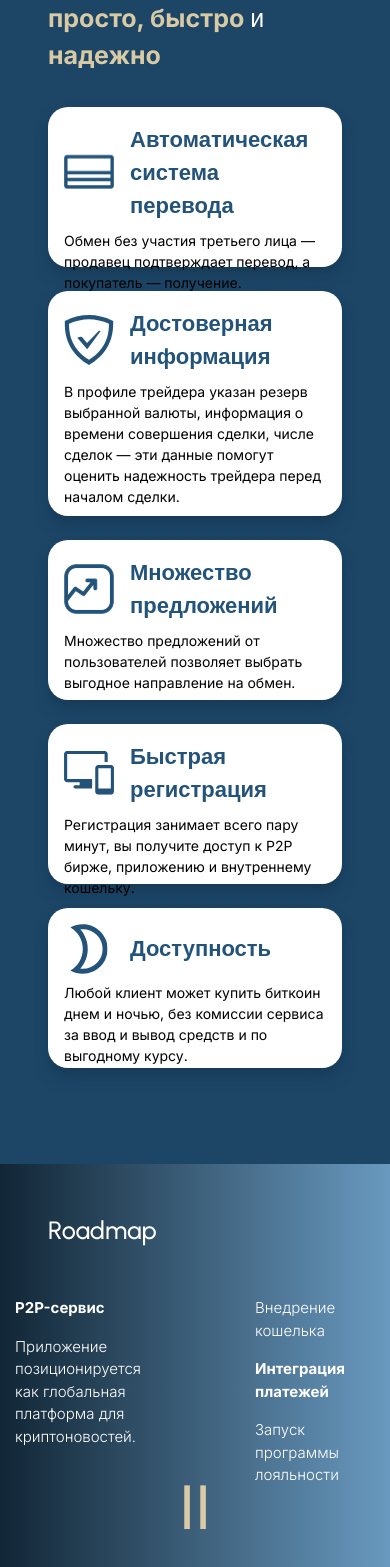
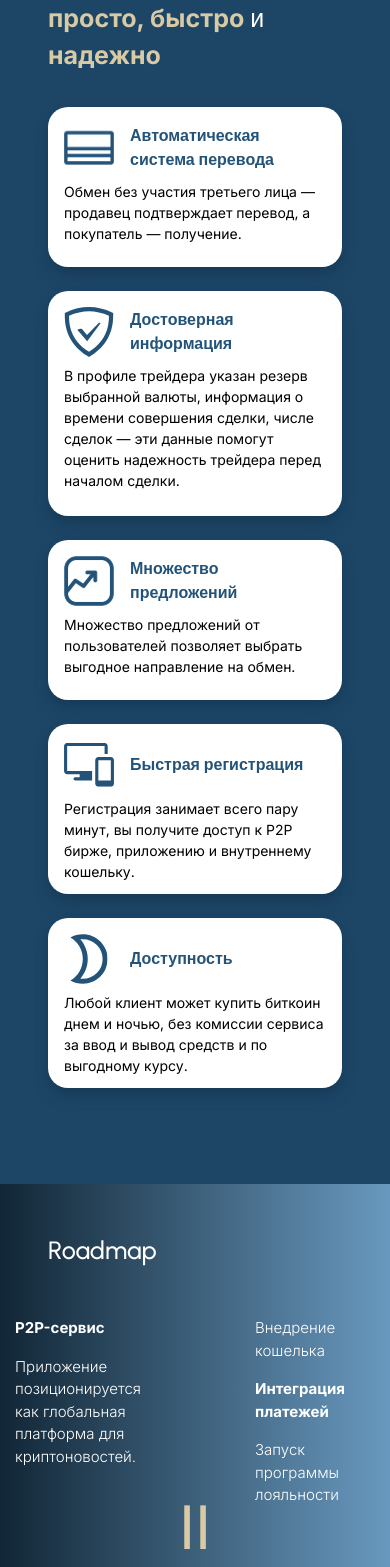
Before and after one commit to ozmitelll/mv-front, a React (Create React App) app: page / in a window 390 px wide. Shown: the part 900-2467 px from the top of the page. Built offline with nearby package versions, Linux system fonts and the light colour scheme.

Commit message:
navigation

```diff
--- a/src/App.js
+++ b/src/App.js
@@ -18,7 +18,7 @@ function App() {
                     <Route path={'/terms'} component={TermsOfService}/>
                     <Route path={'/kyc-aml'} component={AntiLauderingPolicy}/>
                     <Route path={'/risks'} component={RiskWarning}/>
-                    <Route path={'/'} component={Landing}/>
+                    <Route path={'/'} exact component={Landing}/>
                 </Switch>
             </Router>
         </div>
--- a/src/components/Footer.jsx
+++ b/src/components/Footer.jsx
@@ -7,8 +7,13 @@ import HeaderIcon from '../assets/icons/icon.svg';
 import AppStoreMob from '../assets/icons/SVGAPPSTORE.png'
 import GooglePlayMob from '../assets/icons/SVGGOOGLEPLAY.png'
 import ApkMob from '../assets/icons/SVGAPK.png'
+import {useHistory} from "react-router-dom";
 
 const Footer = () => {
+    const history = useHistory()
+    const handleNavigate = (to) => {
+        history.push(to)
+    }
     return (
         <div
             className={'w-screen flex flex-col justify-center lg:items-center items-start xl:px-36 lg:px-16 px-12 text-white gap-4 pt-12 pb-4'}>
@@ -35,11 +40,11 @@ const Footer = () => {
                     </div>
                     <div
                         className={'lg:grid flex flex-col grid-rows-2 grid-cols-6 gap-4 font-extralight font-inter w-full'}>
-                        <p className={' text-left w-full col-span-2 hover:underline cursor-pointer'} onClick={()=>window.location.replace('/policy')}>Политика конфиденциальности</p>
-                        <p className={' text-left w-full col-span-2 hover:underline cursor-pointer'} onClick={() => window.location.replace('/terms')}>Правила пользования сервисом</p>
-                        <p className={' text-left w-full col-span-2 hover:underline cursor-pointer'} onClick={() => window.location.replace('/risks')}>Предупреждение о рисках</p>
+                        <p className={' text-left w-full col-span-2 hover:underline cursor-pointer'} onClick={()=>handleNavigate('/policy')}>Политика конфиденциальности</p>
+                        <p className={' text-left w-full col-span-2 hover:underline cursor-pointer'} onClick={() => handleNavigate('/terms')}>Правила пользования сервисом</p>
+                        <p className={' text-left w-full col-span-2 hover:underline cursor-pointer'} onClick={() => handleNavigate('/risks')}>Предупреждение о рисках</p>
                         <div className={'flex flex-col gap-4 lg:gap-0 lg:flex-row row-start-2 col-span-3 '}>
-                            <p className={' text-left w-full hover:underline cursor-pointer'} onClick={() => window.location.replace('/kyc-aml')}>KYC и AML</p>
+                            <p className={' text-left w-full hover:underline cursor-pointer'} onClick={() => handleNavigate('/kyc-aml')}>KYC и AML</p>
                             <p className={' text-left w-full hover:underline cursor-pointer'}>Bug bounty</p>
                             <p className={' text-left w-full hover:underline cursor-pointer'}>Cookies</p>
                         </div>
--- a/src/pages/FaqBlock.jsx
+++ b/src/pages/FaqBlock.jsx
@@ -1,7 +1,7 @@
 import { useState } from "react";
 
 const FaqBlock = () => {
-    const [activeIndex, setActiveIndex] = useState(0);
+    const [activeIndex, setActiveIndex] = useState(null);
 
     const faqs = [
         {
@@ -37,11 +37,11 @@ const FaqBlock = () => {
     };
 
     return (
-        <div className="bg-main w-full min-h-screen flex justify-center items-center flex-col xl:px-36 lg:px-16 px-12 pb-16">
+        <div className="bg-main w-full flex justify-start items-center flex-col xl:px-36 lg:px-16 px-12 pb-16">
             <p className="font-urbanist font-bold lg:text-[35px] text-[20px] text-white py-12 text-left w-full">
                 Ответы на популярные вопросы
             </p>
-            <div className="w-full bg-white pb-4 px-6 rounded-xl drop-shadow-md shadow-[15px_15px_25px_rgba(0,0,0,0.25)]">
+            <div className="w-full bg-white h-f pb-4 px-6 rounded-xl drop-shadow-md shadow-[15px_15px_25px_rgba(0,0,0,0.25)]">
                 {faqs.map((faq, index) => (
                     <div
                         key={index}
--- a/src/pages/Policy.jsx
+++ b/src/pages/Policy.jsx
@@ -1,10 +1,13 @@
+import {useHistory} from "react-router-dom";
+
 const Policy = () => {
+    const history = useHistory();
     return (
         <div
             className={'bg-main w-full h-full flex flex-col items-center justify-center font-urbanist xl:px-48 lg:px-16 px-12 text-white pb-12'}>
             <div className={'w-full flex items-center justify-center border-b-2 border-black'}>
                 <p className={'text-3xl py-8 w-full'}>Privacy Policy for M&V Coin</p>
-                <div className={'cursor-pointer'} onClick={()=>window.location.replace('/')}>
+                <div className={'cursor-pointer'} onClick={()=>history.push('/')}>
                     <p className={'text-xl px-4'}>Back</p>
                 </div>
             </div>
--- a/src/pages/TradeBlock.jsx
+++ b/src/pages/TradeBlock.jsx
@@ -13,7 +13,7 @@ const TradeBlock = () => {
                     <div className=" md:mb-4 mb-2 flex justify-start lg:items-start items-center md:gap-6 gap-4">
                         <img src={Transfer} alt=""
                              className={'w-[50px] h-[50px] md:w-[70px] md:h-[70px] lg:w-[90px] lg:h-[80px]'}/>
-                        <p className={'text-main font-bold font-urbanist xl:text-[28px] text-[22px]'}>Автоматическая
+                        <p className={'text-main font-bold font-urbanist xl:text-[28px] text-[16px]'}>Автоматическая
                             система
                             перевода</p>
                     </div>
@@ -27,7 +27,7 @@ const TradeBlock = () => {
                     <div className=" md:mb-4 mb-2 flex justify-start  lg:items-start items-center md:gap-6 gap-4">
                         <img src={Guard} alt=""
                              className={'w-[50px] h-[50px] md:w-[70px] md:h-[70px] lg:w-[80px] lg:h-[80px]'}/>
-                        <p className={'text-main font-bold font-urbanist xl:text-[28px] text-[22px]'}>Достоверная
+                        <p className={'text-main font-bold font-urbanist xl:text-[28px] text-[16px]'}>Достоверная
                             информация</p>
                     </div>
                     <p className="font-inter md:text-[16px] text-[14px] ">
@@ -40,7 +40,7 @@ const TradeBlock = () => {
                     <div className=" md:mb-4 mb-2 flex justify-start  lg:items-start items-center  md:gap-6 gap-4">
                         <img src={Graph} alt=""
                              className={'w-[50px] h-[50px] md:w-[70px] md:h-[70px] lg:w-[80px] lg:h-[80px]'}/>
-                        <p className={'text-main font-bold font-urbanist xl:text-[28px] text-[22px]'}>Множество
+                        <p className={'text-main font-bold font-urbanist xl:text-[28px] text-[16px]'}>Множество
                             предложений</p>
                     </div>
                     <p className="font-inter md:text-[16px] text-[14px]">
@@ -48,11 +48,11 @@ const TradeBlock = () => {
                     </p>
                 </div>
                 <div
-                    className="bg-white p-4 rounded-[20px] shadow-lg shadow-[#15344D]/50 lg:col-span-2 xl:h-[220px] lg:h-[240px] md:h-[200px] h-[160px]">
+                    className="bg-white p-4 rounded-[20px] shadow-lg shadow-[#15344D]/50 lg:col-span-2 xl:h-[220px] lg:h-[240px] md:h-[200px] h-[170px]">
                     <div className=" md:mb-4 mb-2 flex justify-start  lg:items-start items-center  md:gap-6 gap-4">
                         <img src={Devices} alt=""
                              className={'w-[50px] h-[50px] md:w-[70px] md:h-[70px] lg:w-[80px] lg:h-[80px]'}/>
-                        <p className={'text-main font-bold font-urbanist xl:text-[28px] text-[22px]'}>Быстрая
+                        <p className={'text-main font-bold font-urbanist xl:text-[28px] text-[16px]'}>Быстрая
                             регистрация</p>
                     </div>
                     <p className="font-inter md:text-[16px] text-[14px]">
@@ -61,11 +61,11 @@ const TradeBlock = () => {
                     </p>
                 </div>
                 <div
-                    className="bg-white p-4 rounded-[20px] shadow-lg shadow-[#15344D]/50 lg:col-span-2 xl:h-[220px] lg:h-[240px] md:h-[200px] h-[160px]">
+                    className="bg-white p-4 rounded-[20px] shadow-lg shadow-[#15344D]/50 lg:col-span-2 xl:h-[220px] lg:h-[240px] md:h-[200px] h-[170px]">
                     <div className=" md:mb-4 mb-2 flex justify-start  lg:items-start items-center  md:gap-6 gap-4">
                         <img src={Night} alt=""
                              className={'w-[50px] h-[50px] md:w-[70px] md:h-[70px] lg:w-[60px] lg:h-[70px]'}/>
-                        <p className={'text-main font-bold font-urbanist xl:text-[28px] text-[22px]'}>Доступность</p>
+                        <p className={'text-main font-bold font-urbanist xl:text-[28px] text-[16px]'}>Доступность</p>
                     </div>
                     <p className="font-inter md:text-[16px] text-[14px]">
                         Любой клиент может купить биткоин днем и ночью, без комиссии сервиса за ввод и вывод средств и
```
